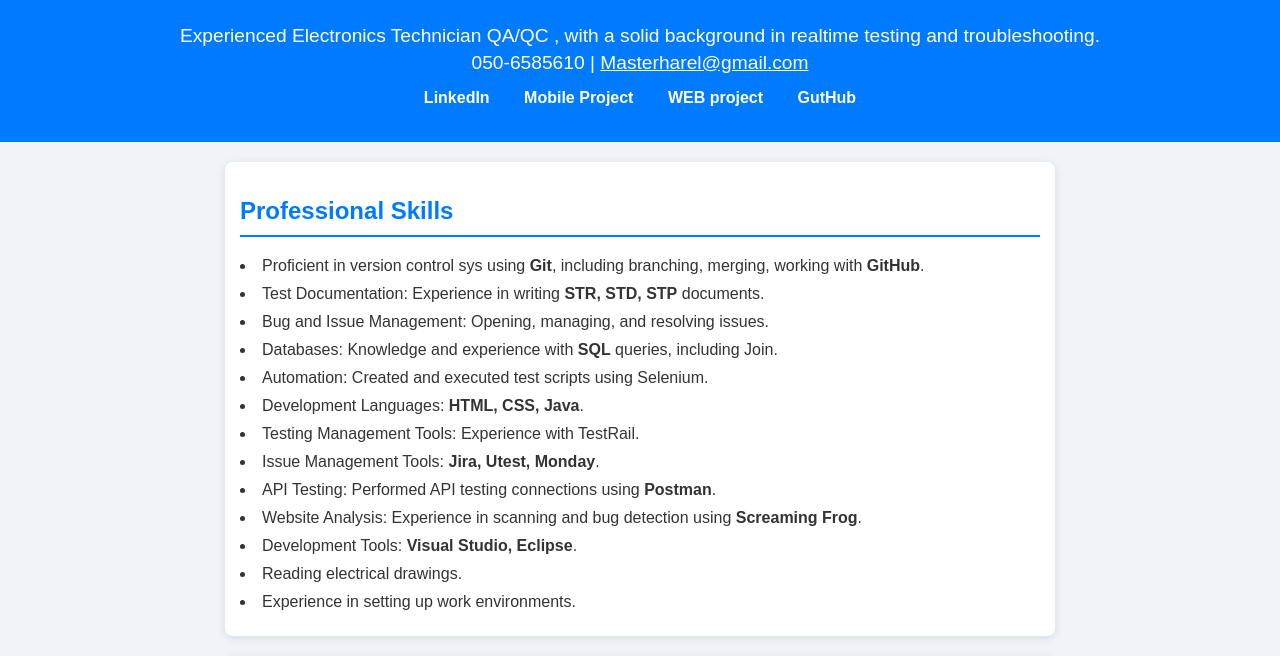
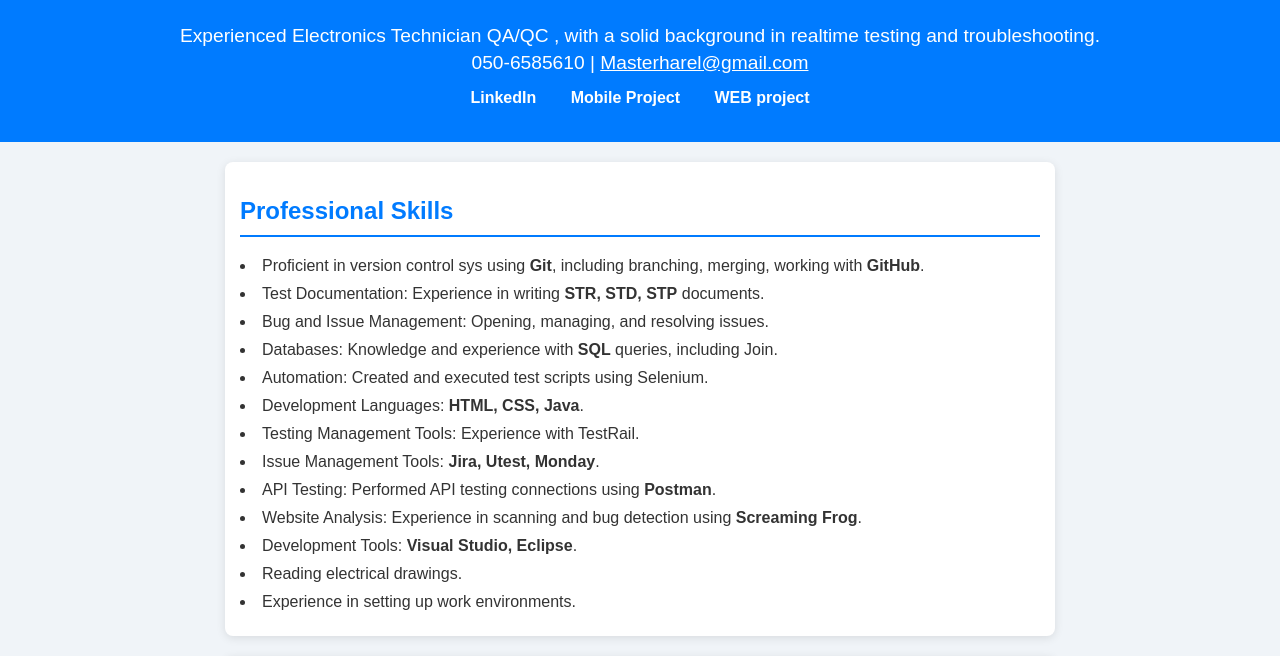
Before and after one commit to masterharel/MyCV, a plain HTML site: page index.html in a window 1280 px wide. Shown: the part 95-751 px from the top of the page. Drawn offline with Linux system fonts and the light colour scheme.

Commit message:
Update index.html

```diff
--- a/index.html
+++ b/index.html
@@ -81,7 +81,7 @@
         <a href="https://www.linkedin.com/in/elad-harel-3970652bb/" target="_blank">LinkedIn</a>
         <a href="https://view.genially.com/66f2acfd57a7255788b3ba77/dossier-mobile-app-"  target="_blank">Mobile Project </a>
         <a href="https://view.genially.com/66ba5d0fb242e8b601b97f67/interactive-content-web-str" target="_blank">WEB project</a>
-        <a href="https://github.com/masterharel/MyCV"target="_blank">GutHub</a>
+
     </nav>
 </header>
 <section>
```
